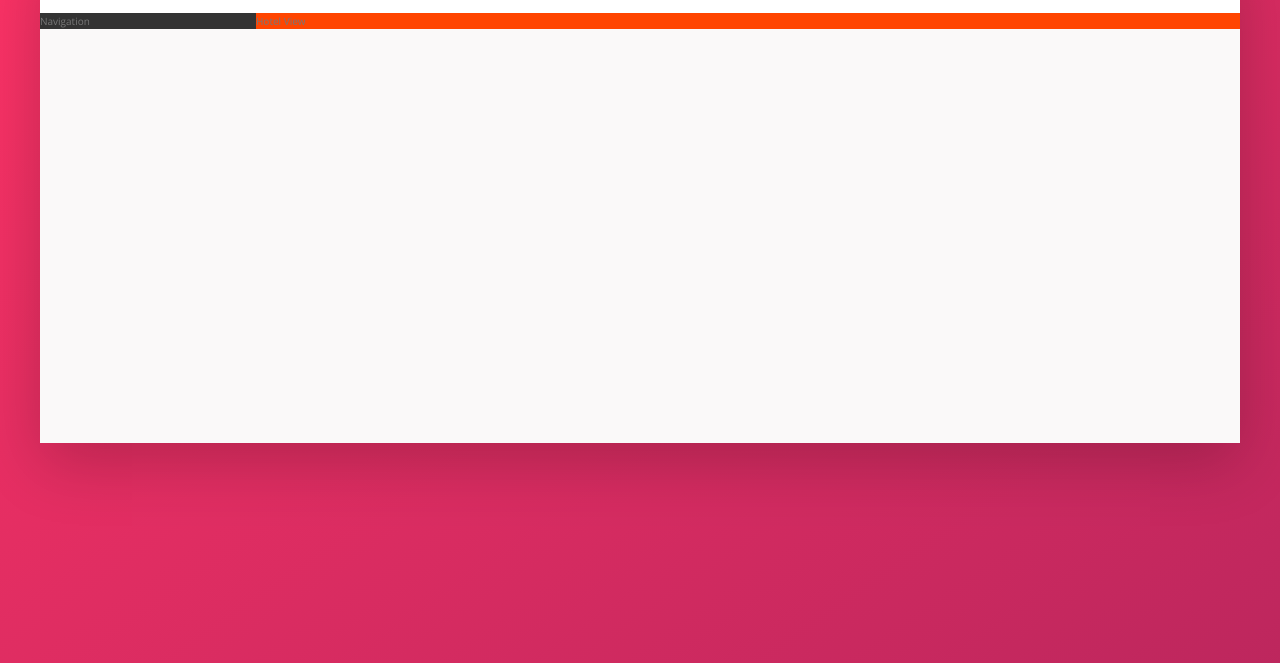
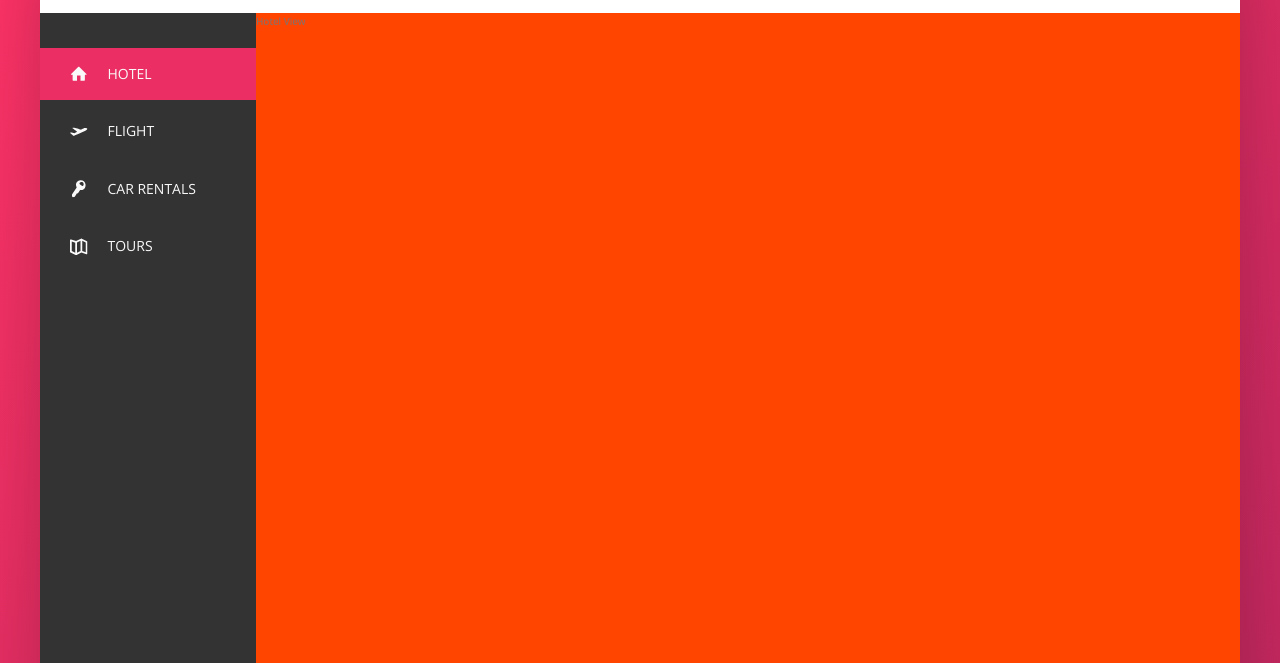
Before and after one commit to UtkarshMishra12/Trillo, a website: page index.html in a window 1280 px wide. Shown: the part 137-800 px from the top of the page. Drawn offline with nearby package versions, Linux system fonts and the light colour scheme.

Commit message:
Sidebar i.e Navigation
Signed-off-by: Utkarsh Mishra <nasautkarsh@gmail.com>

```diff
--- a/index.html
+++ b/index.html
@@ -43,10 +43,51 @@
                     </div>
                 </nav>
             </header>
+
+
             <div class="content">
                 <nav class="sidebar">
-                    Navigation
+                    <ul class="side-nav">
+                        <li class="side-nav__item side-nav__item--active">
+                            <a href="#" class="side-nav__link">
+                                <svg class="side-nav__icon">
+                                    <use xlink:href="img/sprite.svg#icon-home"></use>
+                                </svg>
+                                <span>Hotel</span>
+                            </a>
+                        </li>
+                        <li class="side-nav__item">
+                            <a href="#" class="side-nav__link">
+                                <svg class="side-nav__icon">
+                                    <use xlink:href="img/sprite.svg#icon-aircraft-take-off"></use>
+                                </svg>
+                                <span>Flight</span>
+                            </a>
+                        </li>
+                        <li class="side-nav__item">
+                            <a href="#" class="side-nav__link">
+                                <svg class="side-nav__icon">
+                                    <use xlink:href="img/sprite.svg#icon-key"></use>
+                                </svg>
+                                <span>Car rentals</span>
+                            </a>
+                        </li>
+                        <li class="side-nav__item">
+                            <a href="#" class="side-nav__link">
+                                <svg class="side-nav__icon">
+                                    <use xlink:href="img/sprite.svg#icon-map"></use>
+                                </svg>
+                                <span>Tours</span>
+                            </a>
+                        </li>
+                    </ul>
+
+                    <div class="legal">
+                        &copy; 2023 by Trillo. All rights reserved.
+                    </div>
                 </nav>
+
+
                 <main class="hotel-view">
                     Hotel View
                 </main>
--- a/sass/_components.scss
+++ b/sass/_components.scss
@@ -114,3 +114,75 @@
         margin-right: 1rem;
     }
 }
+
+
+
+//////////////////////////////////////
+/// SIDE NAVIGATION
+.side-nav{
+    font-size: 1.4rem;
+    list-style: none;
+    margin-top: 3.5rem;
+
+    &__item{
+        position: relative;
+
+        &:not(:last-child){
+            margin-bottom: .5rem;
+        }
+    }
+
+    &__item::before{
+        content: "";
+        position: absolute;
+        top:0;
+        left: 0;
+        height: 100%;
+        width: 3px;
+        background-color: var(--color-primary);
+        transform: scaleY(0);
+        transition: transform .2s,
+                    width .4s cubic-bezier(1,0,0,1) .2s,
+                    background-color .1s;
+    }
+
+    &__item:hover::before,
+    &__item--active::before{
+        transform: scaleY(1);
+        width: 100%;
+    }
+
+    &__item:active::before{
+        background-color: var(--color-primary-light);
+    }
+
+    &__link:link,
+    &__link:visited{
+        color: var(--color-grey-light-1);
+        text-decoration: none;
+        text-transform: uppercase;
+        display: block;
+        padding: 1.5rem 3rem;
+        position: relative;
+        z-index: 10;
+
+        display: flex;
+        align-items: center;
+    }
+
+    &__icon{
+        height: 1.75rem;
+        width: 1.75rem;
+        margin-right: 2rem;
+        fill: currentColor;
+    }
+}
+
+//////////////////////////////////////
+/// LEGAL TEXT
+.legal{
+    font-size: 1.2rem;
+    color: var(--color-grey-light-4);
+    padding: 2.5rem;
+    text-align: center;
+}
--- a/sass/_layout.scss
+++ b/sass/_layout.scss
@@ -25,10 +25,15 @@
     background-color: var(--color-grey-dark-1);
 
     flex: 0 0 18%;  //grow shrink basis
+
+    display: flex;
+    flex-direction: column;
+    justify-content: space-between;
 }
 
 .hotel-view{
     background-color: #fff;
     background-color: orangered;
+    height: 80rem;
     flex: 1;
 }
```
Also changed, not shown: css/style.css.
